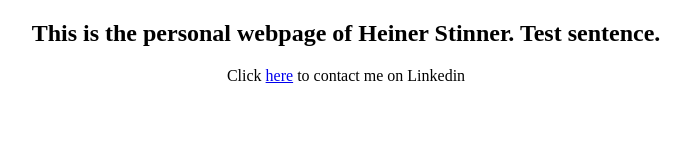
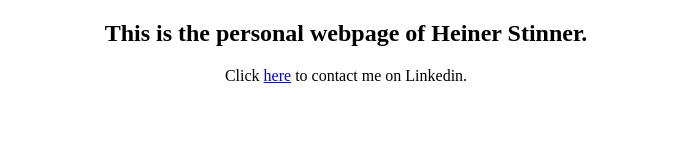
Before and after one commit to HeinerStinner/website, a plain HTML site: page index.html in a window 1280 px wide. Shown: the whole page, without its empty margins (294-985 px from the left). Drawn offline with Linux system fonts and the light colour scheme.

Commit message:
Update index.html

```diff
--- a/index.html
+++ b/index.html
@@ -12,9 +12,9 @@
 
 <body>
 
-<h2>This is the personal webpage of Heiner Stinner. Test sentence.</h2>
+<h2>This is the personal webpage of Heiner Stinner.</h2>
 
-<p> Click <a href="https://www.linkedin.com/in/heiner-stinner/">here</a> to contact me on Linkedin</p>
+<p> Click <a href="https://www.linkedin.com/in/heiner-stinner/">here</a> to contact me on Linkedin.</p>
 
 </center>
 </body>
```
